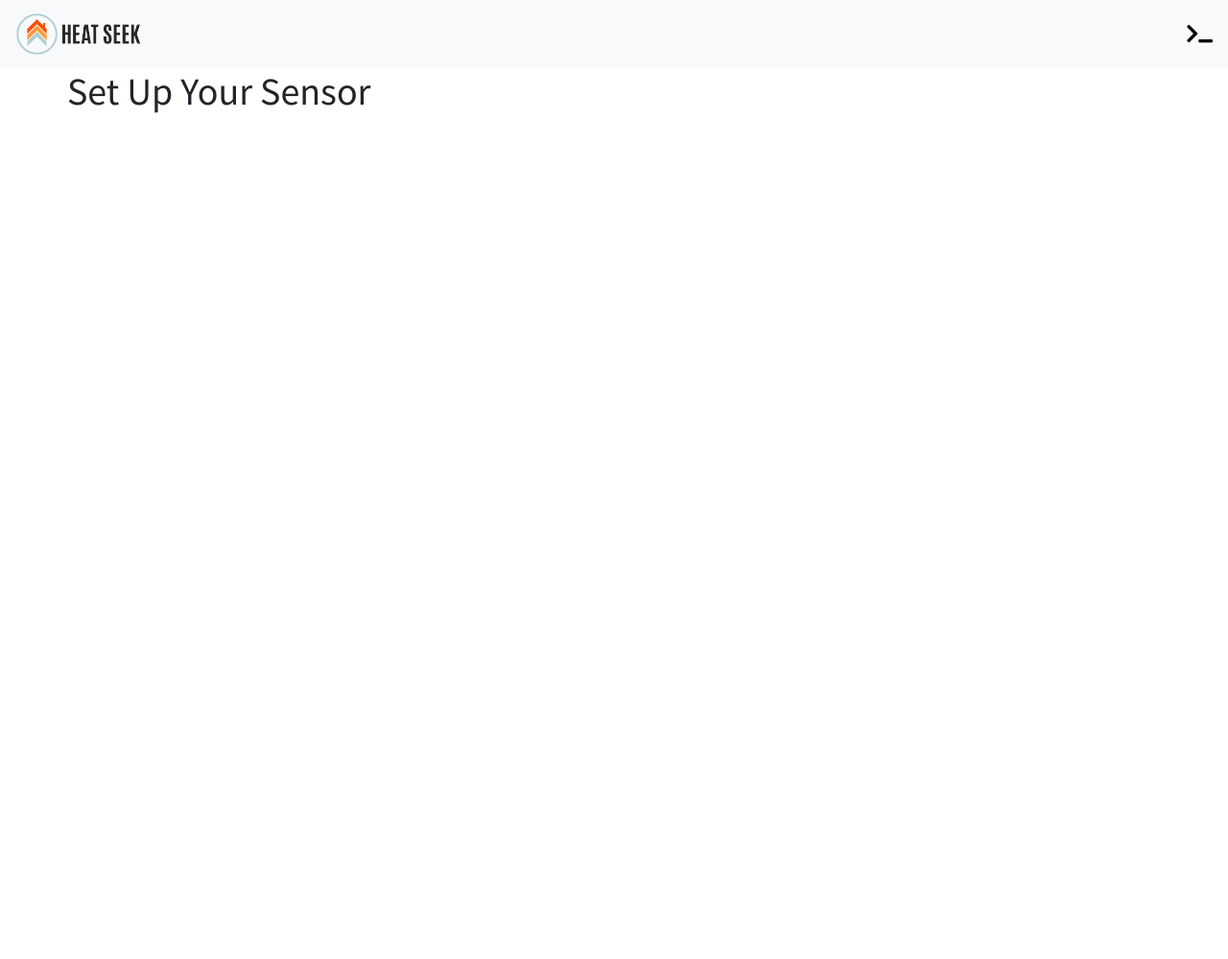
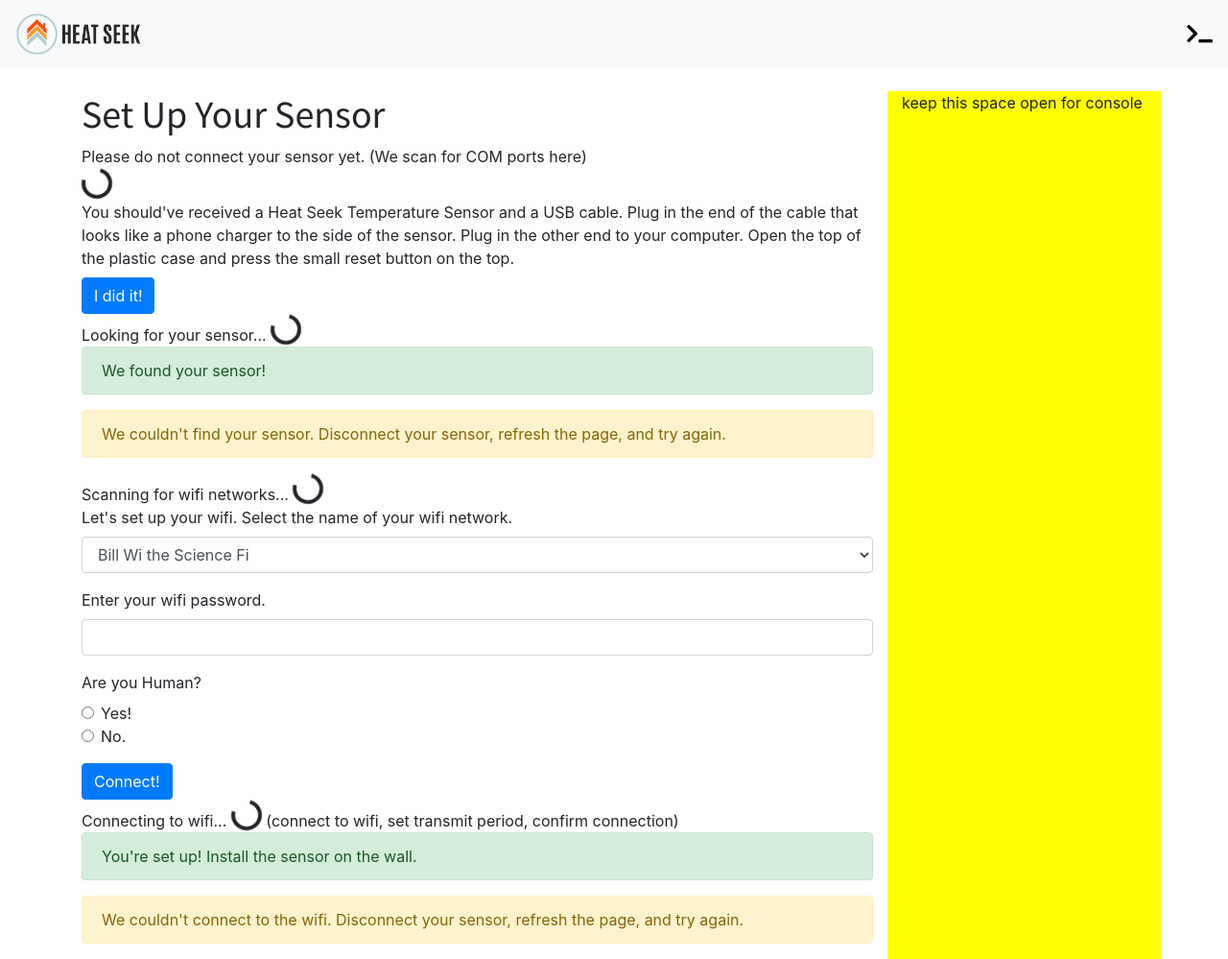
Before and after one commit to cseg-tech/heatseek-chrome, a browser extension: page sensor.html in a window 1280 px wide. Shown: the whole page at 96% size. Before the commit the page ends 800 px from the top, so only its background shows below. Drawn offline with nearby package versions, Linux system fonts and the light colour scheme; a web font is replaced by a local one.

Commit message:
UI outline

```diff
--- a/sensor.html
+++ b/sensor.html
@@ -94,8 +94,102 @@
 
       <!-- Sensor setup -->
       <div class="container">
-        <div class="row">
-          <h1>Set Up Your Sensor</h1>
+        <div class="row mt-4">
+          <div class="col-lg-9">
+
+            <h1>Set Up Your Sensor</h1>
+            Please do not connect your sensor yet. (We scan for COM ports here)
+            <br>
+            <div class="spinner-border" role="status">
+              <span class="sr-only">Loading...</span>
+            </div>
+
+            <form>
+              <label for="plugCheck">
+                You should've received a Heat Seek Temperature Sensor and a USB cable. Plug in the end of the cable that looks like a phone charger to the side of the sensor. Plug in the other end to your computer. Open the top of the plastic case and press the small reset button on the top.
+              </label>
+              <button class="btn btn-primary" id="plugCheck">I did it!</button>
+            </form>
+
+            Looking for your sensor...
+            <div class="spinner-border" role="status">
+              <span class="sr-only">Loading...</span>
+            </div>
+
+            <div class="alert alert-success" role="alert">
+              We found your sensor!
+            </div>
+
+            <div class="alert alert-warning" role="alert">
+              We couldn't find your sensor. Disconnect your sensor, refresh the page, and try again.
+            </div>
+
+            Scanning for wifi networks...
+            <div class="spinner-border" role="status">
+              <span class="sr-only">Loading...</span>
+            </div>
+            <form>
+              <!-- WiFi Setup Form -->
+              <div class="form-group">
+                <label for="wifiDropdown">
+                  Let's set up your wifi. Select the name of your wifi network.
+                </label>
+                <select id="wifiDropdown" class="form-control" required>
+                  <option>Bill Wi the Science Fi</option>
+                  <option>Your Neighbor's WiFi</option>
+                  <option>Mom, click here for internet</option>
+                </select>
+              </div>
+
+              <div class="form-group">
+                <label for="wifiPass">
+                  Enter your wifi password.
+                </label>
+                <input type="password" class="form-control" id="wifiPass" required>
+              </div>
+
+              <div class="form-group">
+                <label>
+                  Are you Human?
+                </label>
+                <div class="form-check">
+                  <input class="form-check-input" type="radio" id="live" value="live" name="liveOrTest">
+                  <label class="form-check-label" for="live">
+                    Yes!
+                  </label>
+                </div>
+                <div class="form-check">
+                  <input class="form-check-input" type="radio" id="test" value="test" name="liveOrTest">
+                  <label class="form-check-label" for="test">
+                    No.
+                  </label>
+                </div>
+              </div>
+              <button type="submit" class="btn btn-primary">Connect!</button>
+            </form>
+
+            Connecting to wifi...
+            <div class="spinner-border" role="status">
+              <span class="sr-only">Loading...</span>
+            </div>
+            (connect to wifi, set transmit period, confirm connection)
+
+            <div class="alert alert-success" role="alert">
+              You're set up! Install the sensor on the wall.
+            </div>
+
+            <div class="alert alert-warning" role="alert">
+              We couldn't connect to the wifi. Disconnect your sensor, refresh the page, and try again.
+            </div>
+
+          </div>
+          <div class="col-lg-3" id="filler">
+            <style>
+              #filler { background-color: yellow; }
+            </style>
+            keep this space open for console
+          </div>
+
         </div>
       </div>
 
--- a/style/sensor.css
+++ b/style/sensor.css
@@ -52,7 +52,9 @@ p {
 	padding-top: 10px;
 }
 
-.consoleForm input, textarea, .form-control:focus {
+.consoleForm input,
+.consoleForm textarea,
+.consoleForm .form-control:focus {
 	color: #fff;
 	background-color: #252729;
 }
```
